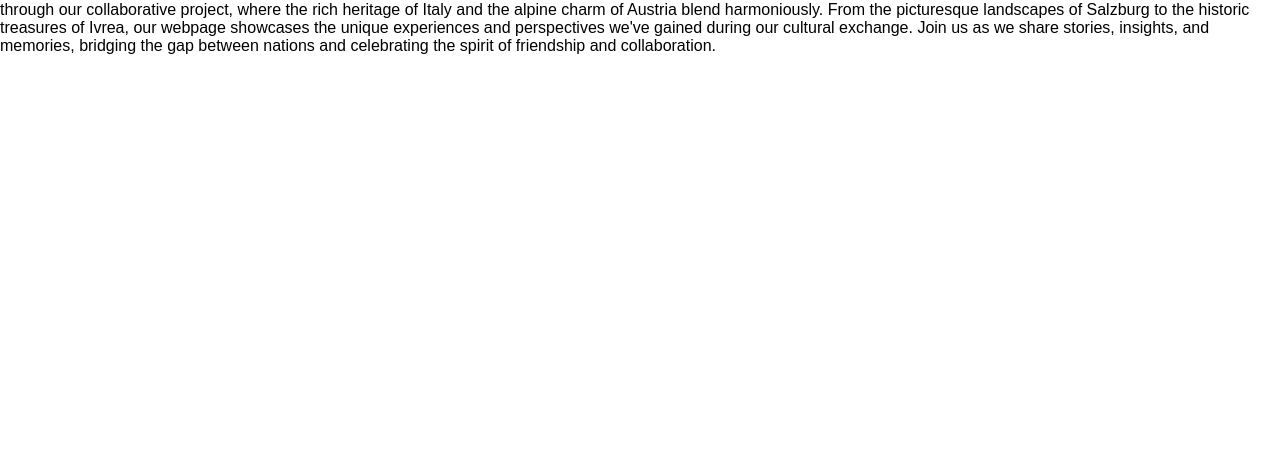
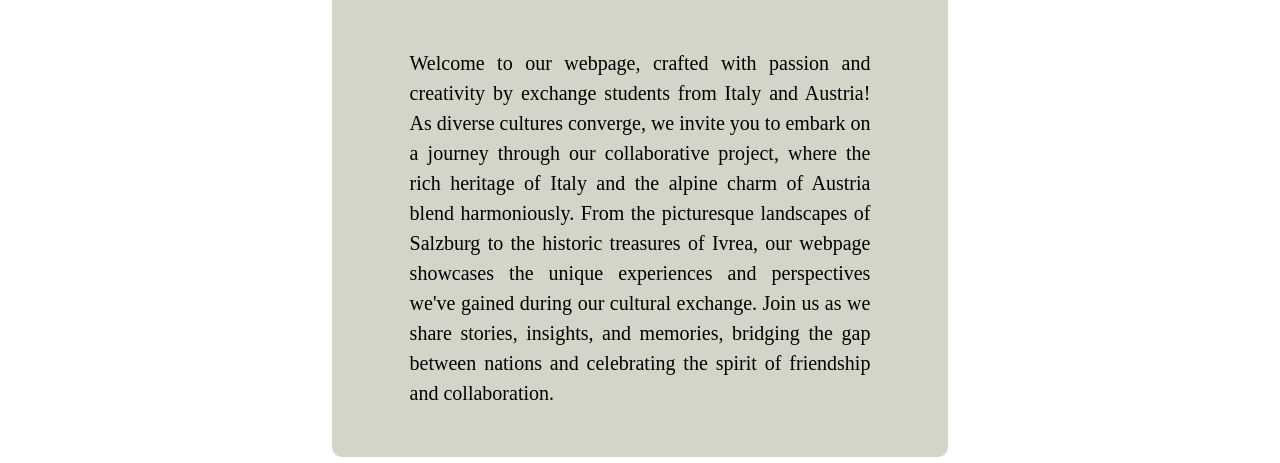
Before and after one commit to macropeter/ErasmusPlus42, a plain HTML site: page SalzburgProjekt-group1/ErasmusProject.html in a window 1280 px wide. Shown: the part 337-800 px from the top of the page. Drawn offline with Linux system fonts and the light colour scheme.

Commit message:
Update ErasmusProject.html

```diff
--- a/SalzburgProjekt-group1/ErasmusProject.html
+++ b/SalzburgProjekt-group1/ErasmusProject.html
@@ -20,17 +20,17 @@
           </ul>
         <h1 class="titles"><a href="../index.html">Erasmus</a></h1>
 
-        <div class="monuments">
-        <h2>Introduction</h2>
+
+
+      <div class="container">
+      <div class="sport-container" >
+        <h2>Introduction</h2><br>
+            <p>Welcome to our webpage, crafted with passion and creativity by exchange students from Italy and Austria! As diverse cultures converge,
+            we invite you to embark on a journey through our collaborative project, where the rich heritage of Italy and the alpine charm of Austria blend harmoniously. From the picturesque landscapes of Salzburg to the historic treasures of Ivrea, our webpage showcases the unique experiences and perspectives we've gained during our cultural exchange. Join us as we share stories, insights,
+            and memories, bridging the gap between nations and celebrating the spirit of friendship and collaboration.</p>
+
       </div>
-      <a>
-
-            Welcome to our webpage, crafted with passion and creativity by exchange students from Italy and Austria! As diverse cultures converge,
-            we invite you to embark on a journey through our collaborative project, where the rich heritage of Italy and the alpine charm of Austria blend harmoniously. From the picturesque landscapes of Salzburg to the historic treasures of Ivrea, our webpage showcases the unique experiences and perspectives we've gained during our cultural exchange. Join us as we share stories, insights,
-            and memories, bridging the gap between nations and celebrating the spirit of friendship and collaboration.
-
-      </a>
-
+      </div>
     </body>
 
 </html>
```
